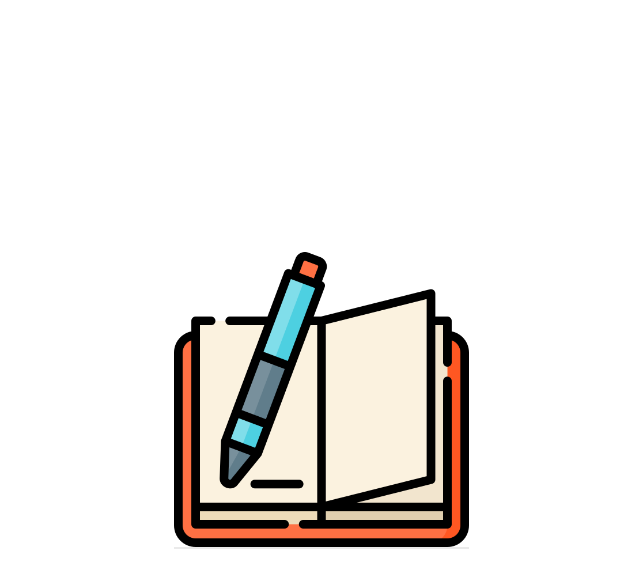
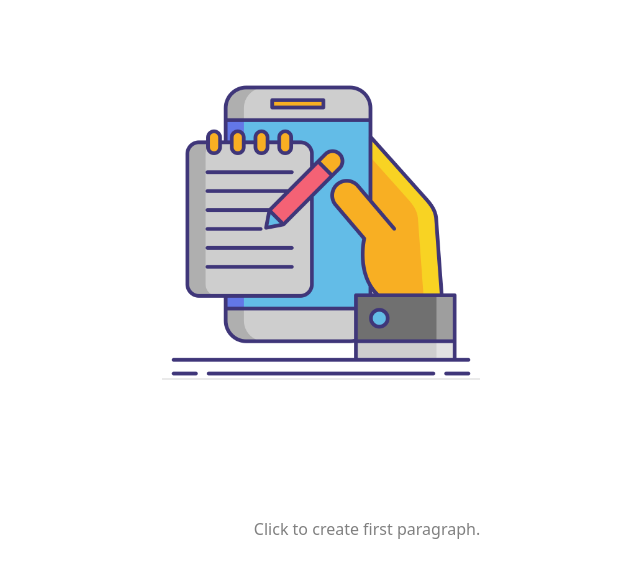
Before and after one commit to Yutman/discover-notion, a React (Vite) app: page / in a window 1280 px wide. Shown: the top 588 px of the page, without its empty margins (319-959 px from the left). Built offline with nearby package versions, Linux system fonts and the light colour scheme.

Commit message:
implement core content editing components including Page, Title, Spacer, Cover, and BasicNode with node management and keyboard navigation; update public folder assets

```diff
--- a/src/App.tsx
+++ b/src/App.tsx
@@ -1,12 +1,13 @@
 import './App.css'
-import { Cover } from './Page/Cover'
+// import { Cover } from './Page/Cover';
+import {Page} from './Page/Page';
 
 function App() {
 
 
   return (
       <>
-      <Cover/>
+      <Page/>
       </>
   )
 }
--- a/src/Page/Cover.tsx
+++ b/src/Page/Cover.tsx
@@ -15,7 +15,7 @@ export const Cover = () => {
 
   return (
     <div className={styles.cover}>
-      <img src='/icon-notes.png' alt='Cover' className={styles.image} />
+      <img src='/notes-icon.png' alt='Cover' className={styles.image} />
       <button className={styles.button} onClick={onChangeCoverImage}>
         Change Cover
       </button>
--- a/src/Page/Page.tsx
+++ b/src/Page/Page.tsx
@@ -5,7 +5,7 @@ import { useFocusedNodeIndex } from "./useFocusedNodeIndex";
 import { Cover} from "./Cover";
 import { Spacer} from "./Spacer";
 import { Title } from "./Title";
-import {BasicNode} from "../Node/BasicNode";
+import { BasicNode } from "../Node/BasicNode";
 
 import { nanoid } from "nanoid";
 
```
Also changed, not shown: public/icon-notes.png (deleted), public/notes-icon.png (added).
